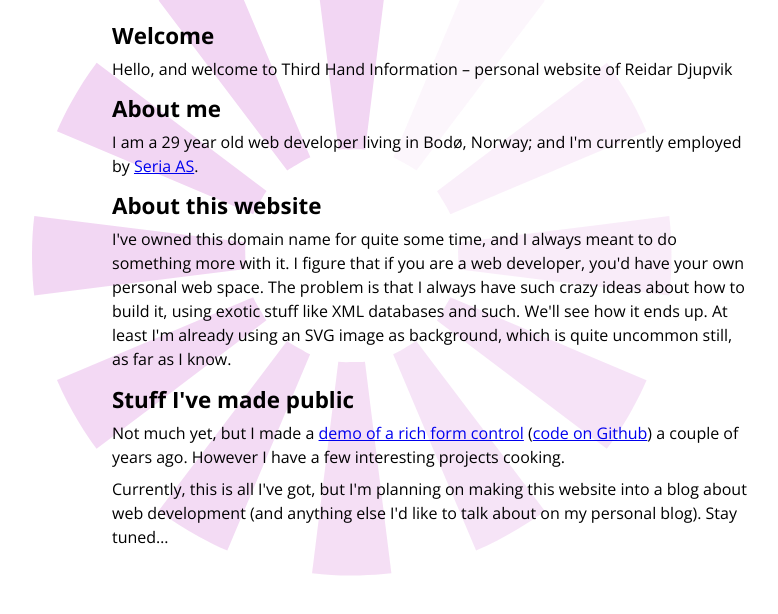
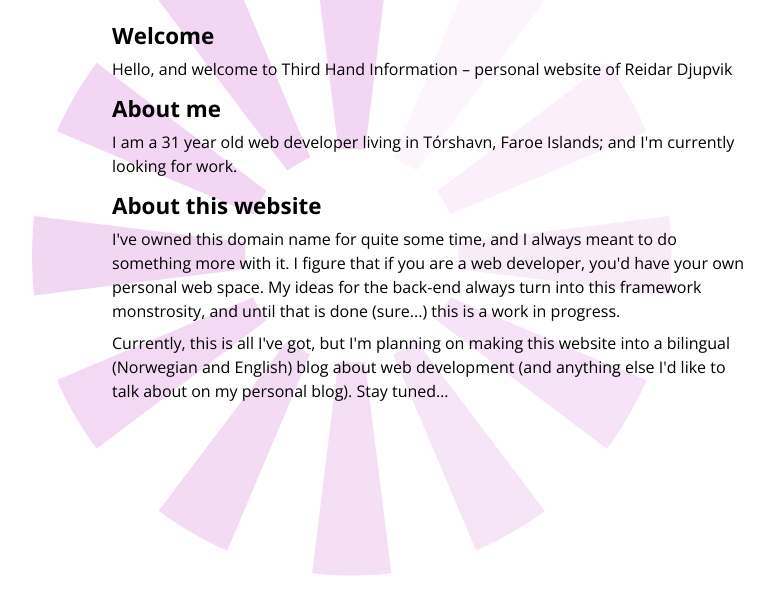
Before and after one commit to djupvikdigital/thirdhand.github.com, a plain HTML site: page index.html in a window 1280 px wide. Shown: the part 72-686 px from the top of the page, without its empty margins (208-986 px from the left). Drawn offline with nearby package versions, Linux system fonts and the light colour scheme.

Commit message:
Updated out of date information.

```diff
--- a/index.html
+++ b/index.html
@@ -16,25 +16,17 @@
 			<p>Hello, and welcome to Third Hand Information – personal website
 			of Reidar Djupvik</p>
 			<h2>About me</h2>
-			<p>I am a 29 year old web developer living in Bodø, Norway; and I'm
-			currently employed by <a href="http://seria.no/">Seria AS</a>.</p>
+			<p>I am a 31 year old web developer living in Tórshavn, Faroe Islands; and I'm
+			currently looking for work.</p>
 			<h2>About this website</h2>
 			<p>I've owned this domain name for quite some time, and I always
 			meant to do something more with it. I figure that if you are a web
-			developer, you'd have your own personal web space. The problem is
-			that I always have such crazy ideas about how to build it, using
-			exotic stuff like XML databases and such. We'll see how it ends up.
-			At least I'm already using an SVG image as background, which is
-			quite uncommon still, as far as I know.</p>
-			<h2>Stuff I've made public</h2>
-			<p>Not much yet, but I made a <a href="richform.html">demo of a
-			rich form control</a>
-			(<a href="https://github.com/thirdhand/thirdhand.github.com">code
-			on Github</a>) a couple of years ago. However I have a few
-			interesting projects cooking.</p>
+			developer, you'd have your own personal web space. My ideas for the back-end
+			always turn into this framework monstrosity, and until that is done (sure...) this
+			is a work in progress.</p>
 			<p>Currently, this is all I've got, but I'm planning on making this
-			website into a blog about web development (and anything else I'd
-			like to talk about on my personal blog). Stay tuned&hellip;</p>
+			website into a bilingual (Norwegian and English) blog about web development
+			(and anything else I'd like to talk about on my personal blog). Stay tuned&hellip;</p>
 		</div>
 	</body>
 </html>
```
